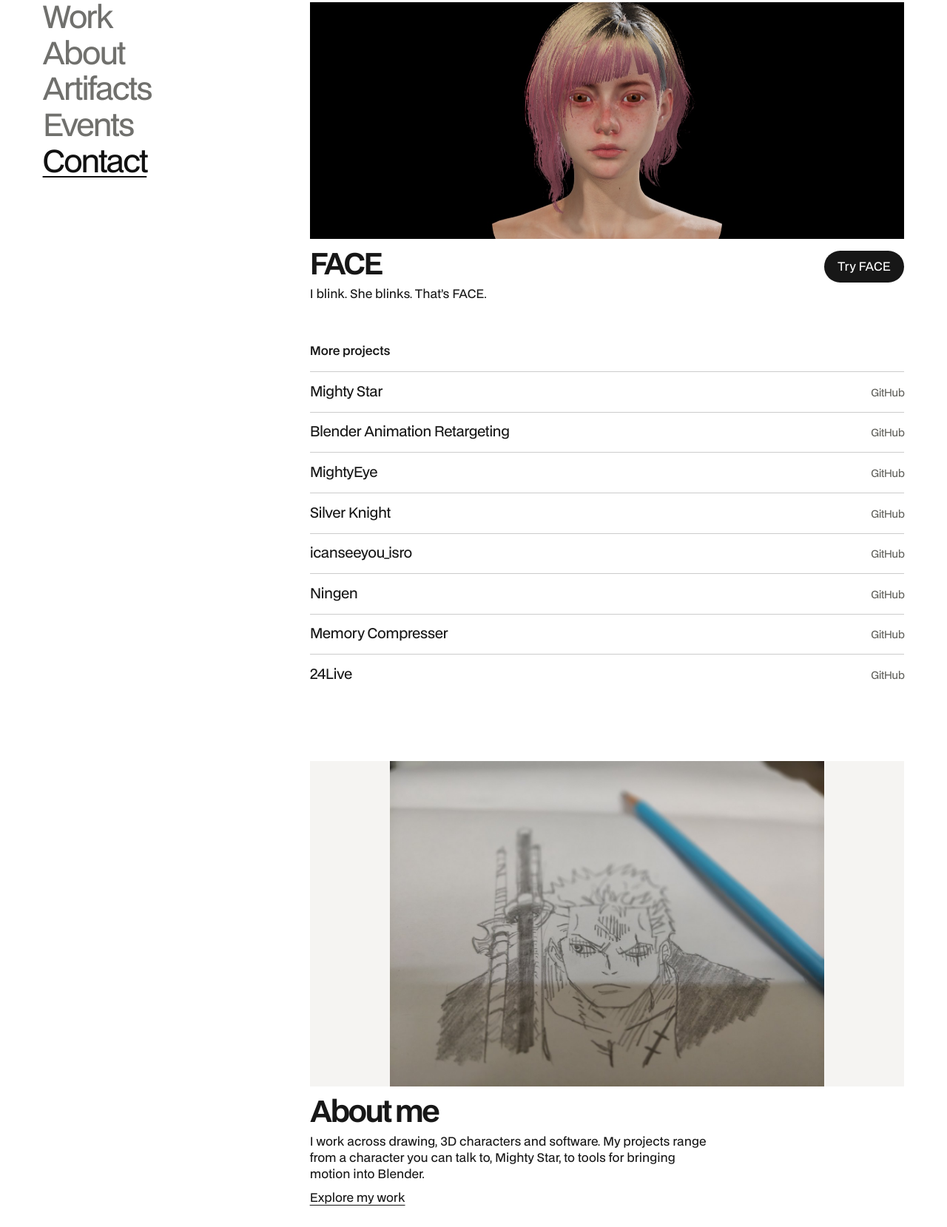
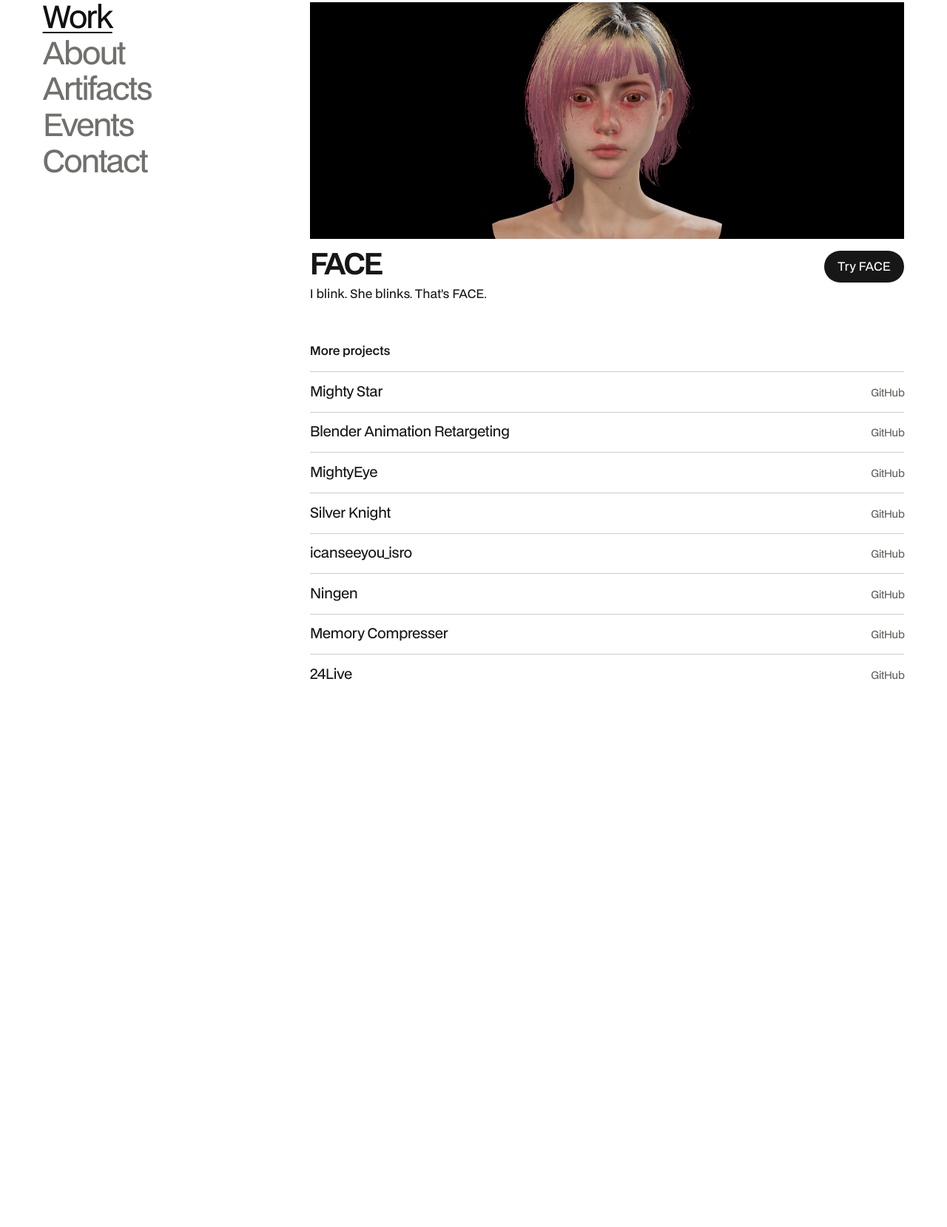
Before and after one commit to venkateshannabathina/my-portfolio, a plain HTML site: page index.html in a window 1280 px wide. Shown: the part 241-1900 px from the top of the page at 74% size. Drawn offline with Linux system fonts and the light colour scheme.

Commit message:
Show a single portfolio section during native scrolling

```diff
--- a/index.html
+++ b/index.html
@@ -4,61 +4,67 @@
 @font-face{font-family:BDO;src:url(assets/fonts/bdo-grotesk.woff2) format('woff2');font-weight:400 900;font-display:swap}
 *{box-sizing:border-box}body{margin:0;color:#171717;background:#fff;font:1rem/1.4 BDO,Arial,sans-serif}a,button{color:inherit}button{font:inherit;cursor:pointer}a{text-underline-offset:.22em}a:focus-visible,button:focus-visible{outline:3px solid #946134;outline-offset:4px}main{max-width:1580px;margin:auto;padding:0 clamp(1.2rem,4.5vw,5.5rem) 5rem}
 header{display:flex;align-items:center;justify-content:space-between;padding:clamp(2rem,4vw,4.5rem) 0 2.4rem;border-bottom:1px solid #222;gap:2rem}.identity{display:flex;align-items:center;gap:1.2rem}.identity p{max-width:17rem;font-size:clamp(1rem,1.45vw,1.35rem);letter-spacing:-.035em;line-height:1.18}h1{margin:0;text-align:right;font-size:clamp(2.55rem,5.4vw,5.8rem);letter-spacing:-.073em;line-height:.88;font-weight:800}h1 span{display:block}.orb{display:block;width:clamp(3rem,6vw,6rem);aspect-ratio:1;object-fit:cover;border-radius:50%;box-shadow:inset 0 0 4px #fff,0 0 14px #dab47e80}
-.layout{display:grid;grid-template-columns:minmax(190px,26%) 1fr;gap:5%;padding-top:2rem}nav{align-self:start;position:sticky;top:1.5rem;display:grid;justify-items:start;gap:.18rem}nav a{color:#70706d;font-size:clamp(2.15rem,3.25vw,3.7rem);letter-spacing:-.06em;line-height:1.1;text-decoration:none}nav a:hover,nav a[aria-current]{color:#111}nav a[aria-current]{text-decoration:underline;text-decoration-thickness:.055em;text-underline-offset:.11em}
+.layout{display:grid;grid-template-columns:minmax(190px,26%) 1fr;gap:5%;padding-top:2rem}nav{align-self:start;position:sticky;top:1.5rem;display:grid;justify-items:start;gap:.18rem}nav a{color:#70706d;font-size:clamp(2.15rem,3.25vw,3.7rem);letter-spacing:-.06em;line-height:1.1;text-decoration:none}nav a[aria-current]{color:#111}nav a[aria-current]{text-decoration:underline;text-decoration-thickness:.055em;text-underline-offset:.11em}
 [hidden]{display:none!important}article{min-width:0}h2,h3,p,figure{margin:0}.stage{background:#070707;overflow:hidden}.stage img{display:block;width:100%;height:clamp(280px,40vh,450px);object-fit:contain}.stage.portrait img{object-fit:cover;object-position:center 42%}.caption{display:flex;gap:1.25rem;justify-content:space-between;align-items:start;padding:1rem 0 1.4rem}.caption h2,.page-title{font-weight:650;letter-spacing:-.06em;line-height:1.03;font-size:clamp(2rem,3.1vw,3rem)}.caption p,.lead{margin:.45rem 0 0;line-height:1.38;max-width:52ch}.action{background:#171717;color:white;text-decoration:none;display:inline-block;border-radius:2rem;padding:.65em 1.15em;white-space:nowrap}.action:hover{background:#42423e}
-.rows{list-style:none;margin:1rem 0 0;padding:0}.rows li{border-top:1px solid #ccc}.rows a{display:flex;align-items:baseline;justify-content:space-between;gap:1rem;text-decoration:none;padding:.85rem 0;font-size:1.18rem;letter-spacing:-.025em}.rows a:hover .row-name{text-decoration:underline}.rows small{font-size:.875rem;color:#62625d}.small-heading{margin-top:2rem;font-size:1rem;font-weight:550}.art{width:100%;max-height:55vh;object-fit:contain;background:#f5f4f2;display:block}.event-controls{display:flex;gap:.4rem}.event-controls button{background:white;border:1px solid #aaa;border-radius:2rem;padding:.5rem .9rem}.detail-link{display:inline-block;margin-top:.6rem}.mini{display:flex;gap:1rem;align-items:center;margin-bottom:1rem}.mini img{width:5rem}
+.rows{list-style:none;margin:1rem 0 0;padding:0}.rows li{border-top:1px solid #ccc}.rows a{display:flex;align-items:baseline;justify-content:space-between;gap:1rem;text-decoration:none;padding:.85rem 0;font-size:1.18rem;letter-spacing:-.025em}.rows a:hover .row-name{text-decoration:underline}.rows small{font-size:.875rem;color:#62625d}.small-heading{margin-top:2rem;font-size:1rem;font-weight:550}.art{width:100%;height:auto;max-height:55vh;object-fit:contain;background:#f5f4f2;display:block}.event-controls{display:flex;gap:.4rem}.event-controls button{background:white;border:1px solid #aaa;border-radius:2rem;padding:.5rem .9rem}.detail-link{display:inline-block;margin-top:.6rem}.mini{display:flex;gap:1rem;align-items:center;margin-bottom:1rem}.mini img{width:5rem}
 @media(max-width:720px){main{padding-bottom:3rem}header{align-items:flex-start;gap:.75rem;padding:1.8rem 0 1.5rem;flex-wrap:wrap-reverse}h1{text-align:left;width:100%}.identity{gap:.75rem}.identity p{max-width:19rem}.orb{width:2.65rem}.layout{display:block;padding-top:0}nav{position:static;display:flex;flex-wrap:wrap;gap:.25rem 1.15rem;padding:.8rem 0 1.1rem}nav a{font-size:1.1rem;line-height:1.9;letter-spacing:-.03em}.stage img{height:auto;aspect-ratio:1.28}.caption{flex-wrap:wrap;gap:.85rem}.rows a{font-size:1.06rem}.small-heading{margin-top:1.4rem}.art{max-height:50vh}}
 .identity p{display:grid}.identity p span{grid-area:1/1;align-self:center;transition:opacity .3s ease}.identity p span[aria-hidden="true"]{opacity:0}@media(prefers-reduced-motion:reduce){.identity p span{transition:none}}
-.sections{min-width:0}
-article{scroll-margin-top:1.5rem}
-#contact{min-height:60svh}
-article+article{margin-top:clamp(3rem,7vw,6rem)}
-@media(max-width:720px){nav{position:sticky;top:0;z-index:1;background:white}article{scroll-margin-top:var(--nav-height,5rem)}}
+.sections{min-width:0;--section-top:1.5rem}
+.section-marker{display:block;height:0;scroll-margin-top:var(--section-top)}
+.sections article{padding-bottom:2rem}
+.sections article:last-child{min-height:calc(100svh - var(--section-top))}
+.single-section article:not([inert]){position:sticky;top:min(var(--section-top),calc(100svh - var(--article-height,100svh)))}
+.single-section article[inert]{visibility:hidden}
+@media(max-width:720px){nav{position:sticky;top:0;z-index:1;background:white}.sections{--section-top:var(--nav-height,5rem)}}
 @keyframes project-enter{from{transform:translateY(8px)}to{transform:translateY(0)}}
-@media(prefers-reduced-motion:no-preference){.project-visual.entered{animation:project-enter 220ms ease-out}}
+@media(prefers-reduced-motion:no-preference){.single-section article.is-entering .project-visual{animation:project-enter 220ms ease-out}}
 </style></head><body><main>
 <header><div class="identity"><video class="orb" poster="assets/about-portal.jpg" muted playsinline loop aria-hidden="true"><source src="assets/about-portal.mp4" type="video/mp4"></video><p><span>I build interactive characters and tools for animation.</span><span aria-hidden="true">Sometimes I just build some crazy shit.</span></p></div><h1>Venkatesh<span>Annabathina</span></h1></header>
 <div class="layout"><nav aria-label="Portfolio sections"><a href="#work" aria-current="location">Work</a><a href="#about">About</a><a href="#artifacts">Artifacts</a><a href="#events">Events</a><a href="#contact">Contact</a></nav>
-<div class="sections"><article id="work"><div class="project-visual"><div class="stage portrait"><img src="assets/tasha.jpg" alt="Tasha, a 3D character with pink hair, rendered against black"></div><div class="caption"><div><h2>FACE</h2><p>I blink. She blinks. That’s FACE.</p></div><a class="action" href="https://venkateshannabathina.in/face/?camera=1">Try FACE</a></div></div>
+<div class="sections"><span class="section-marker" id="work"></span><article data-section="work"><div class="project-visual"><div class="stage portrait"><img src="assets/tasha.jpg" alt="Tasha, a 3D character with pink hair, rendered against black"></div><div class="caption"><div><h2>FACE</h2><p>I blink. She blinks. That’s FACE.</p></div><a class="action" href="https://venkateshannabathina.in/face/?camera=1">Try FACE</a></div></div>
 <h3 class="small-heading">More projects</h3><ul class="rows"><li><a href="https://github.com/venkateshannabathina/MightyStar/blob/main/README.md"><span class="row-name">Mighty Star</span><small>GitHub</small></a></li><li><a href="https://github.com/venkateshannabathina/Blender-animation-retargeting/blob/main/README.md"><span class="row-name">Blender Animation Retargeting</span><small>GitHub</small></a></li><li><a href="https://github.com/venkateshannabathina/mightyeye-observations/blob/main/README.md"><span class="row-name">MightyEye</span><small>GitHub</small></a></li><li><a href="https://github.com/venkateshannabathina/silver_knight/blob/main/ui/README.md"><span class="row-name">Silver Knight</span><small>GitHub</small></a></li><li><a href="https://github.com/venkateshannabathina/icanseeyou_isro/blob/main/README.md"><span class="row-name">icanseeyou_isro</span><small>GitHub</small></a></li><li><a href="https://github.com/venkateshannabathina/project-ningen/blob/main/README.md"><span class="row-name">Ningen</span><small>GitHub</small></a></li><li><a href="https://github.com/venkateshannabathina/agent-memory-compresser/blob/main/README.md"><span class="row-name">Memory Compresser</span><small>GitHub</small></a></li><li><a href="https://github.com/venkateshannabathina/24Live/blob/main/readme.md"><span class="row-name">24Live</span><small>GitHub</small></a></li></ul></article>
-<article id="about"><div class="project-visual"><img class="art" src="assets/events/pencil-sketch.jpg" alt="A hand-drawn pencil portrait beside a blue pencil"><div class="caption"><div><h2>About me</h2><p>I work across drawing, 3D characters and software. My projects range from a character you can talk to, Mighty Star, to tools for bringing motion into Blender.</p><a class="detail-link" href="#work">Explore my work</a></div></div></div></article>
-<article id="artifacts"><div class="project-visual"><img class="art" src="assets/expressions.jpg" alt="Four close-ups of Tasha’s mouth comparing a closed smile, visible teeth, speech opening and open smile"><div class="caption"><div><h2>Expression study</h2><p>Four mouth poses from FACE, from a closed smile to a small speech opening.</p></div><a class="action" href="https://venkateshannabathina.in/face/?camera=1">Try FACE</a></div></div></article>
-<article id="events"><div class="project-visual"><img id="event-image" class="art" alt=""><div class="caption"><div aria-live="polite"><h2 id="event-title"></h2><p id="event-summary"></p></div><div class="event-controls"><button id="prev" aria-label="Previous photo">Previous</button><button id="next" aria-label="Next photo">Next</button></div></div></div></article>
-<article id="contact"><h2 class="page-title">Get in touch</h2><p class="lead"><a href="mailto:venkateshannabathina96@gmail.com">venkateshannabathina96@gmail.com</a></p><ul class="rows"><li><a href="https://www.linkedin.com/in/venkatesh-annabathina-893066323/"><span class="row-name">LinkedIn</span><small></small></a></li><li><a href="https://github.com/venkateshannabathina"><span class="row-name">GitHub</span><small></small></a></li><li><a href="https://www.instagram.com/venkateshannabathinaa/"><span class="row-name">Instagram</span><small></small></a></li><li><a href="https://huggingface.co/venkateshannabathina"><span class="row-name">Hugging Face</span><small></small></a></li></ul></article>
+<span class="section-marker" id="about"></span><article data-section="about"><div class="project-visual"><img class="art" width="1280" height="960" src="assets/events/pencil-sketch.jpg" alt="A hand-drawn pencil portrait beside a blue pencil"><div class="caption"><div><h2>About me</h2><p>I work across drawing, 3D characters and software. My projects range from a character you can talk to, Mighty Star, to tools for bringing motion into Blender.</p><a class="detail-link" href="#work">Explore my work</a></div></div></div></article>
+<span class="section-marker" id="artifacts"></span><article data-section="artifacts"><div class="project-visual"><img class="art" width="1100" height="673" src="assets/expressions.jpg" alt="Four close-ups of Tasha’s mouth comparing a closed smile, visible teeth, speech opening and open smile"><div class="caption"><div><h2>Expression study</h2><p>Four mouth poses from FACE, from a closed smile to a small speech opening.</p></div><a class="action" href="https://venkateshannabathina.in/face/?camera=1">Try FACE</a></div></div></article>
+<span class="section-marker" id="events"></span><article data-section="events"><div class="project-visual"><img id="event-image" width="1280" height="720" class="art" alt=""><div class="caption"><div aria-live="polite"><h2 id="event-title"></h2><p id="event-summary"></p></div><div class="event-controls"><button id="prev" aria-label="Previous photo">Previous</button><button id="next" aria-label="Next photo">Next</button></div></div></div></article>
+<span class="section-marker" id="contact"></span><article data-section="contact"><h2 class="page-title">Get in touch</h2><p class="lead"><a href="mailto:venkateshannabathina96@gmail.com">venkateshannabathina96@gmail.com</a></p><ul class="rows"><li><a href="https://www.linkedin.com/in/venkatesh-annabathina-893066323/"><span class="row-name">LinkedIn</span><small></small></a></li><li><a href="https://github.com/venkateshannabathina"><span class="row-name">GitHub</span><small></small></a></li><li><a href="https://www.instagram.com/venkateshannabathinaa/"><span class="row-name">Instagram</span><small></small></a></li><li><a href="https://huggingface.co/venkateshannabathina"><span class="row-name">Hugging Face</span><small></small></a></li></ul></article>
 </div></div></main><script type="module">
 const motion = matchMedia('(prefers-reduced-motion: reduce)');
 const navigation = document.querySelector('nav');
 const menu = Array.from(navigation.querySelectorAll('a'));
-const sections = menu.map(link => document.getElementById(link.hash.slice(1)));
+const markers = menu.map(link => document.getElementById(link.hash.slice(1)));
+const articles = markers.map(marker => marker.nextElementSibling);
+let selected = -1;
 
-function updateNavigation() {
-  const readingLine = Math.max(innerHeight * .3, parseFloat(getComputedStyle(sections[0]).scrollMarginTop) + 1);
-  const atBottom = scrollY + innerHeight >= document.documentElement.scrollHeight - 2;
-  const current = atBottom ? sections.at(-1) : sections.filter(section => section.getBoundingClientRect().top <= readingLine).pop() || sections[0];
-  for (const link of menu) {
-    if (link.hash === '#' + current.id) link.setAttribute('aria-current','location');
-    else link.removeAttribute('aria-current');
+function updateSection() {
+  const top = parseFloat(getComputedStyle(markers[0]).scrollMarginTop) + 1;
+  let next = 0;
+  for (let i = 1; i < markers.length; i++) {
+    if (markers[i].getBoundingClientRect().top > top) break;
+    next = i;
   }
+  if (next === selected) return;
+  articles.forEach((article, i) => {
+    article.inert = i !== next;
+    article.classList.toggle('is-entering', selected !== -1 && i === next);
+    if (i === next) menu[i].setAttribute('aria-current','location');
+    else menu[i].removeAttribute('aria-current');
+  });
+  selected = next;
 }
-new ResizeObserver(() => {
-  document.documentElement.style.setProperty('--nav-height', navigation.offsetHeight + 'px');
-  updateNavigation();
-}).observe(navigation);
-window.addEventListener('scroll', updateNavigation, {passive:true});
-window.addEventListener('pageshow', updateNavigation);
-window.addEventListener('resize', updateNavigation);
-updateNavigation();
-
-const entryObserver = new IntersectionObserver(entries => {
-  for (const entry of entries) {
-    if (!entry.isIntersecting) continue;
-    entry.target.classList.add('entered');
-    entryObserver.unobserve(entry.target);
+function measureArticles() {
+  navigation.parentElement.style.setProperty('--nav-height', navigation.offsetHeight + 'px');
+  for (const article of articles) {
+    article.style.setProperty('--article-height', article.offsetHeight + 'px');
   }
-});
-for (const visual of document.querySelectorAll('.project-visual')) {
-  if (visual.getBoundingClientRect().top >= innerHeight) entryObserver.observe(visual);
+  updateSection();
 }
+measureArticles();
+document.querySelector('.sections').classList.add('single-section');
+const sizes = new ResizeObserver(measureArticles);
+for (const element of [navigation, ...articles]) sizes.observe(element);
+window.addEventListener('scroll', updateSection, {passive:true});
+window.addEventListener('pageshow', measureArticles);
+window.addEventListener('resize', measureArticles);
 const orb=document.querySelector('video');
 function syncMotion(){if(motion.matches)orb.pause();else orb.play().catch(()=>{})}
 syncMotion();motion.addEventListener('change',syncMotion);
```
